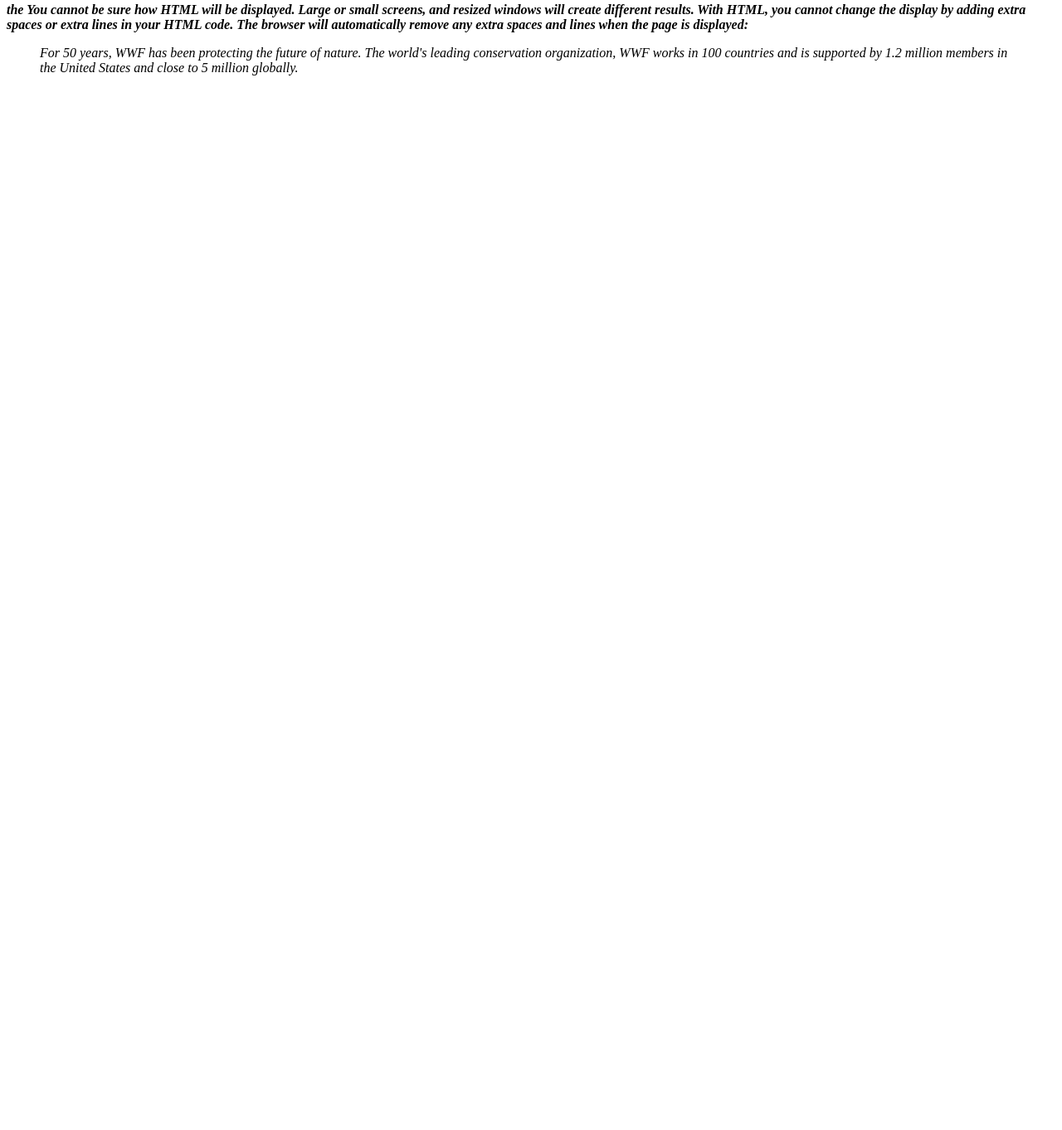
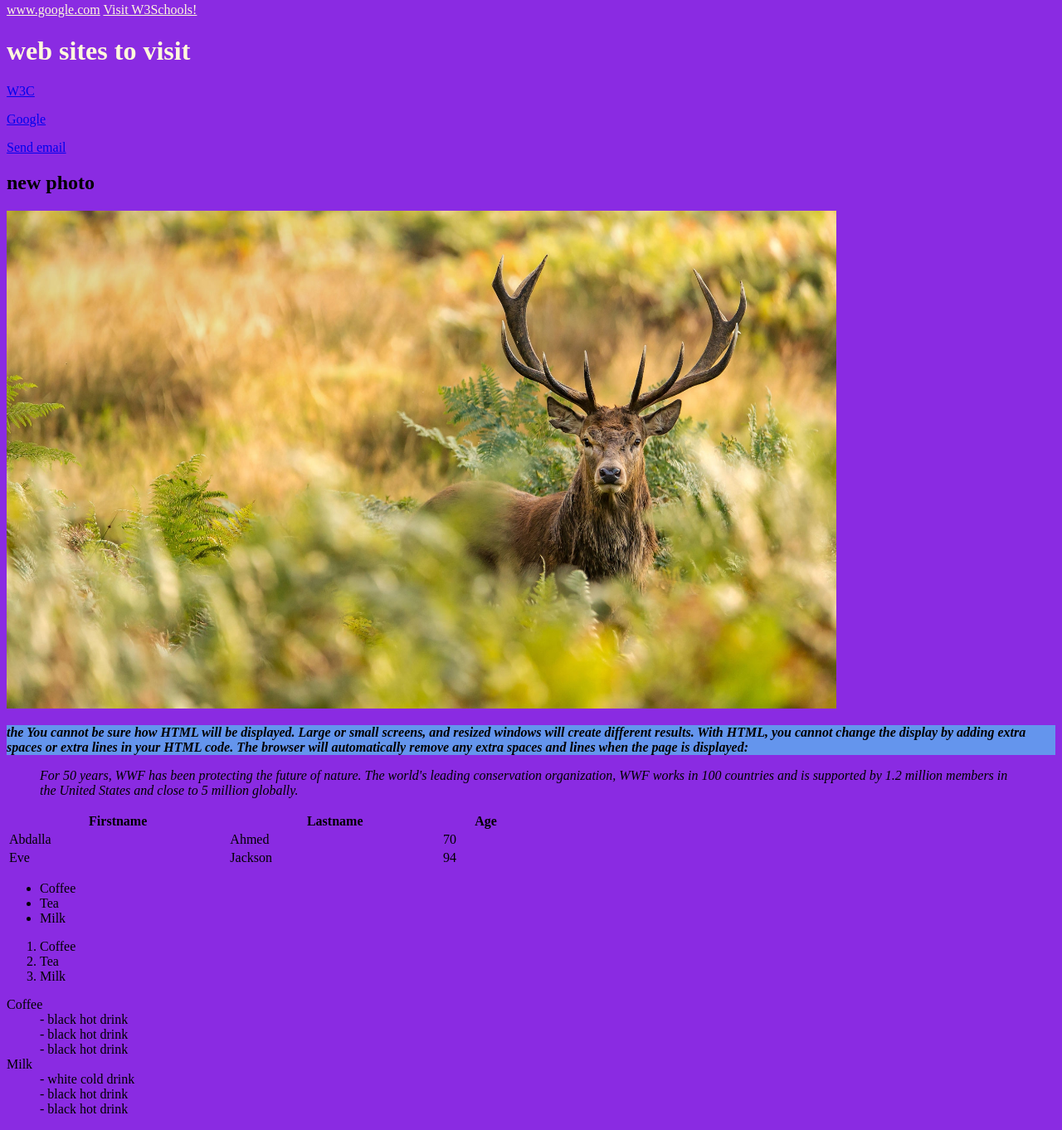
Before and after one commit to ahameedat83/Frontend-Basic, a plain HTML site: page index.html in a window 1280 px wide. Shown: the part 285-1647 px from the top of the page at 83% size. Before the commit the page ends 800 px from the top, so only its background shows below. Drawn offline with Linux system fonts and the light colour scheme.

Commit message:
background and style for colors

```diff
--- a/index.html
+++ b/index.html
@@ -5,15 +5,42 @@
     <title>Page Title</title>
 </head>
 
+<style>
+    body {
+        background-color: blueviolet;
+    }
+</style>
+
 <body>
 
-    <h1>Python </h1>
+    <h1 style="color:white;"> Python ------ Python -------Python</h1>
     <h2>Java </h2>
     <h3>C++ </h3>
     <h4>C </h4>
     <h5>Heading 5</h5>
     <h6>Heading 6</h6>
-    <p> <b><i>
+    <!-- quote comment -->
+    <a style="color: cornsilk;" href="http://www.google.com">www.google.com</a>
+    <a style="color: cornsilk;"href="https://www.w3schools.com/" target="_blank">Visit W3Schools!</a>
+    <h1 style="color: cornsilk;">web sites to visit </h1>
+    <p><a href="https://www.w3.org/">W3C</a></p>
+    <p><a href="https://www.google.com/">Google</a></p>
+    <a href="mailto:a.hameedat@gmail.com">Send email</a>
+
+    <h2>new photo</h2>
+
+    <img src="w.png" alt="aaa" width="1000" height="600>
+
+
+
+    <img src=" w.png" alt="Workplace" usemap="#workmap">
+
+
+
+
+
+
+        <p style="background-color: cornflowerblue;"> <b><i>
                     the You cannot be sure how HTML will be displayed.
 
                     Large or small screens, and resized windows will create different results.
@@ -22,6 +49,8 @@
 
                     The browser will automatically remove any extra spaces and lines when the page is displayed:
                 </i></b></p>
+
+
     <blockquote cite="http://www.worldwildlife.org/who/index.html"><em>
             For 50 years, WWF has been protecting the future of nature.
             The world's leading conservation organization,
@@ -30,6 +59,47 @@ WWF works in 100 countries and is supported by
             close to 5 million globally.
     </blockquote></em>
 
+    <table style="width:50%">
+        <tr>
+            <th>Firstname</th>
+            <th>Lastname</th>
+            <th>Age</th>
+        </tr>
+        <tr>
+            <td>Abdalla</td>
+            <td>Ahmed</td>
+            <td>70</td>
+        </tr>
+        <tr>
+            <td>Eve</td>
+            <td>Jackson</td>
+            <td>94</td>
+        </tr>
+    </table>
+
+    <ul>
+        <li>Coffee</li>
+        <li>Tea</li>
+        <li>Milk</li>
+    </ul>
+
+    <ol>
+        <li>Coffee</li>
+        <li>Tea</li>
+        <li>Milk</li>
+    </ol>
+
+    <dl>
+        <dt>Coffee</dt>
+        <dd>- black hot drink</dd>
+        <dd>- black hot drink</dd>
+        <dd>- black hot drink</dd>
+        <dt>Milk</dt>
+        <dd>- white cold drink</dd>
+        <dd>- black hot drink</dd>
+        <dd>- black hot drink</dd>
+    </dl>
+
 </body>
 
 </html>
```
Also changed, not shown: w.png (added). Lines whose indentation alone changed are shown as unchanged.
